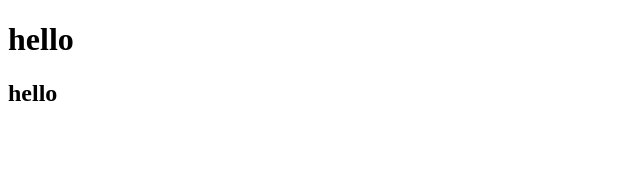
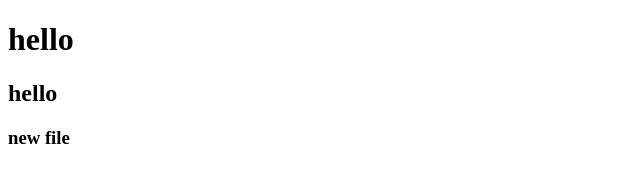
Before and after one commit to hackwithnitesh/project, a plain HTML site: page index.html in a window 1280 px wide. Shown: the full height of the page, 0-640 px from the left. Drawn offline with Linux system fonts and the light colour scheme.

Commit message:
third commit

```diff
--- a/index.html
+++ b/index.html
@@ -9,6 +9,7 @@
 
     <h1>hello</h1>
     <h2>hello</h2>
+    <h3>new file</h3>
 
 </body>
 </html>
```
